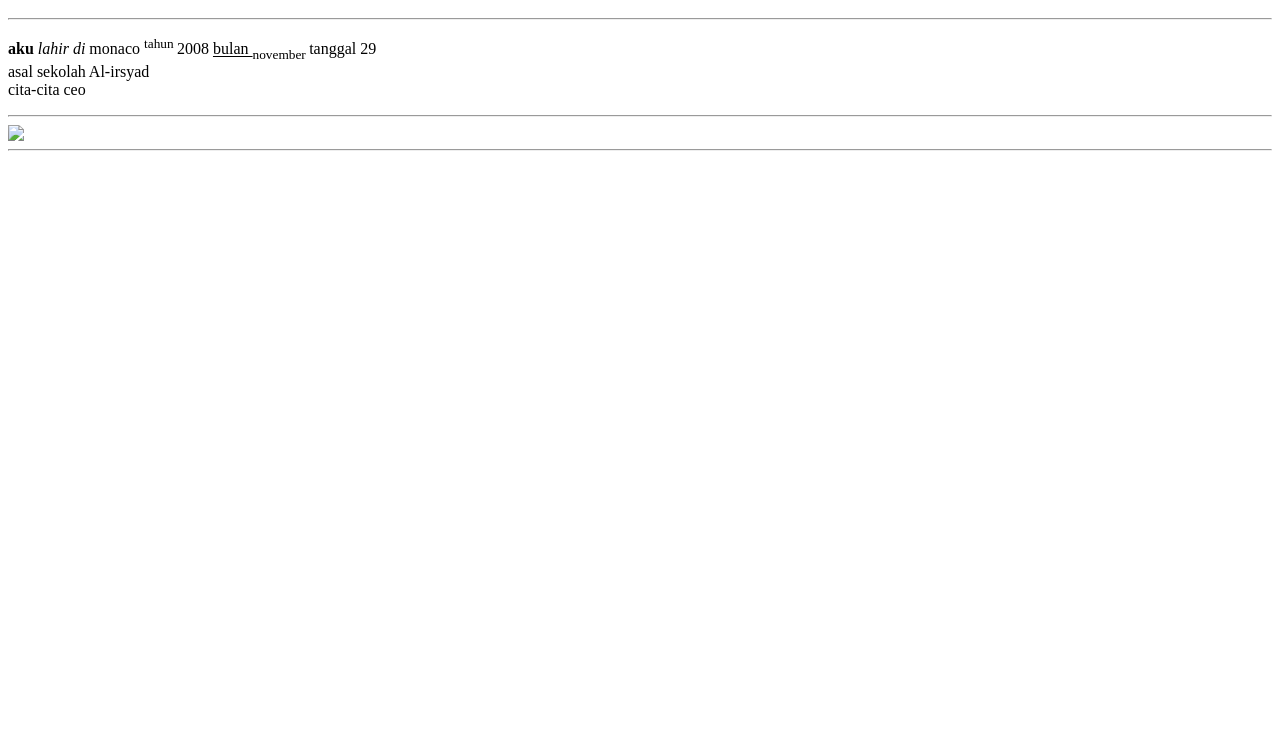
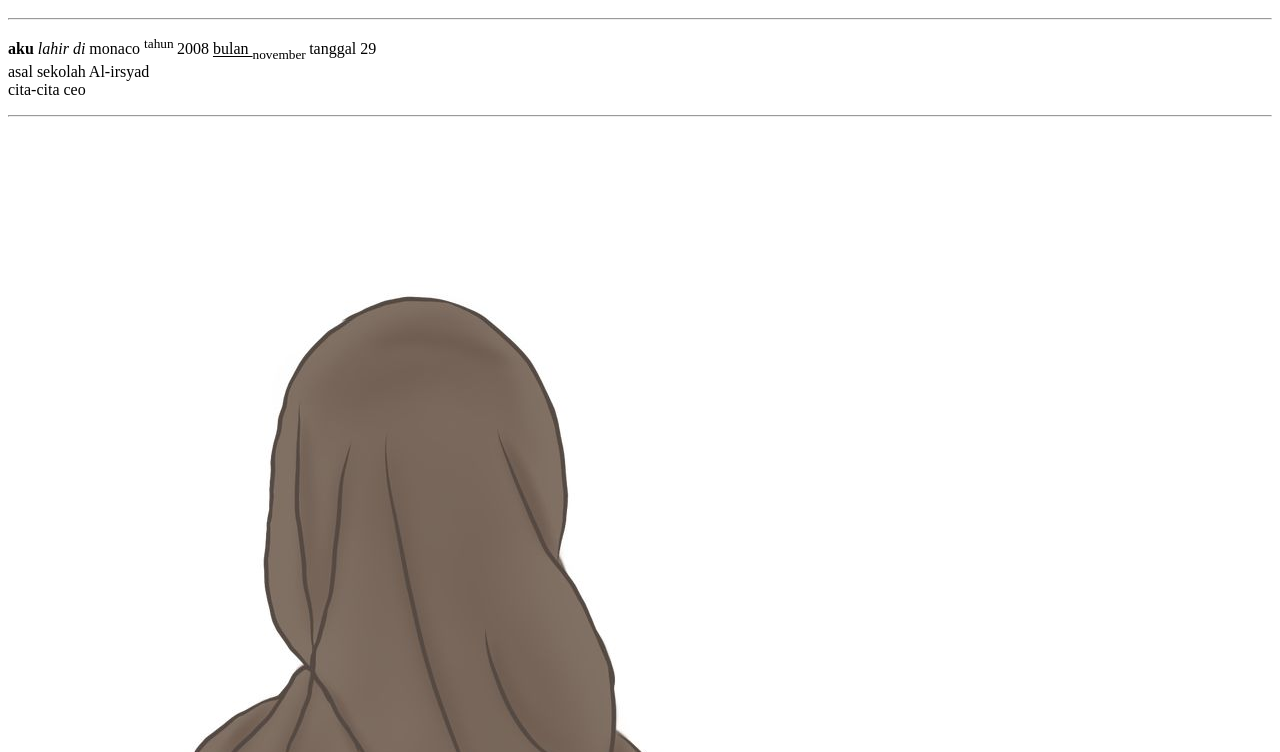
Before and after one commit to nadhira2911/portofolio-nadhira, a plain HTML site: page index.html in a window 1280 px wide. Shown: the part 48-800 px from the top of the page. Drawn offline with Linux system fonts and the light colour scheme.

Commit message:
Update index.html

```diff
--- a/index.html
+++ b/index.html
@@ -10,7 +10,7 @@
         <p> <b> aku</b> <i> lahir di </i> monaco <sup> tahun </sup>2008 <u> bulan </u> <sub> november </sub>
         tanggal 29 <br> asal sekolah Al-irsyad <br> cita-cita ceo </p>
         <hr>
-        <img src="images.jpg">
+        <img src="images/ndaa_♡.jfif">
         <hr>
         <h2> </h2>
     </body>
```
